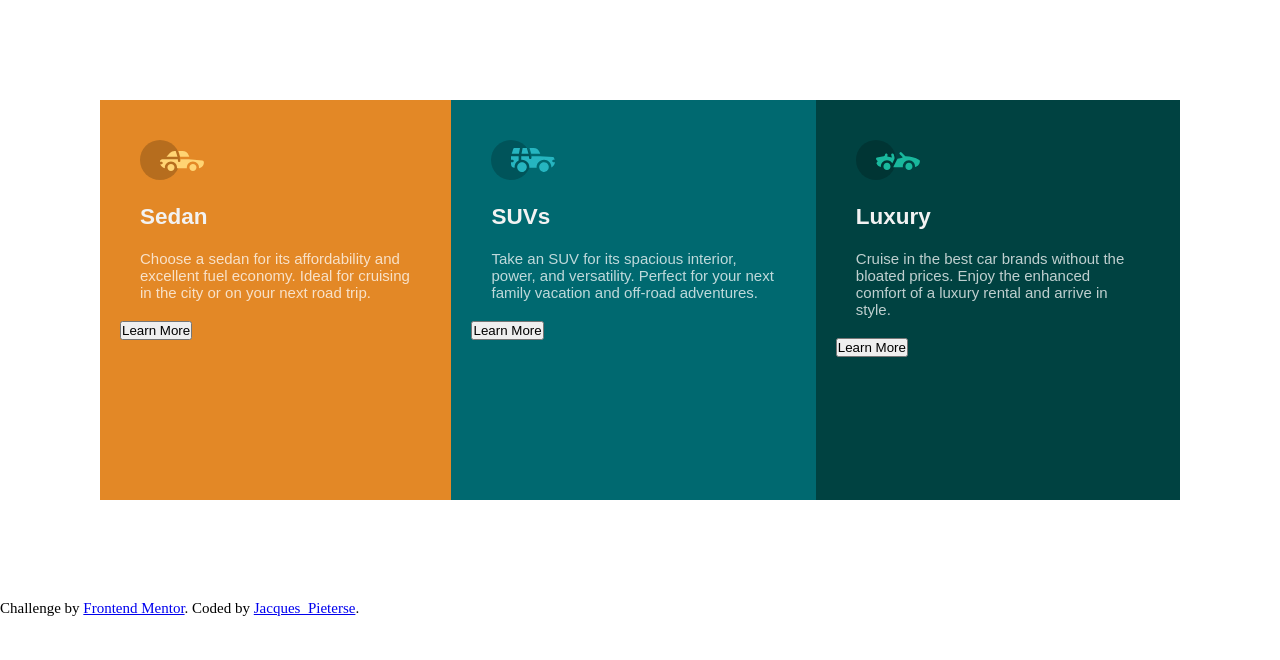
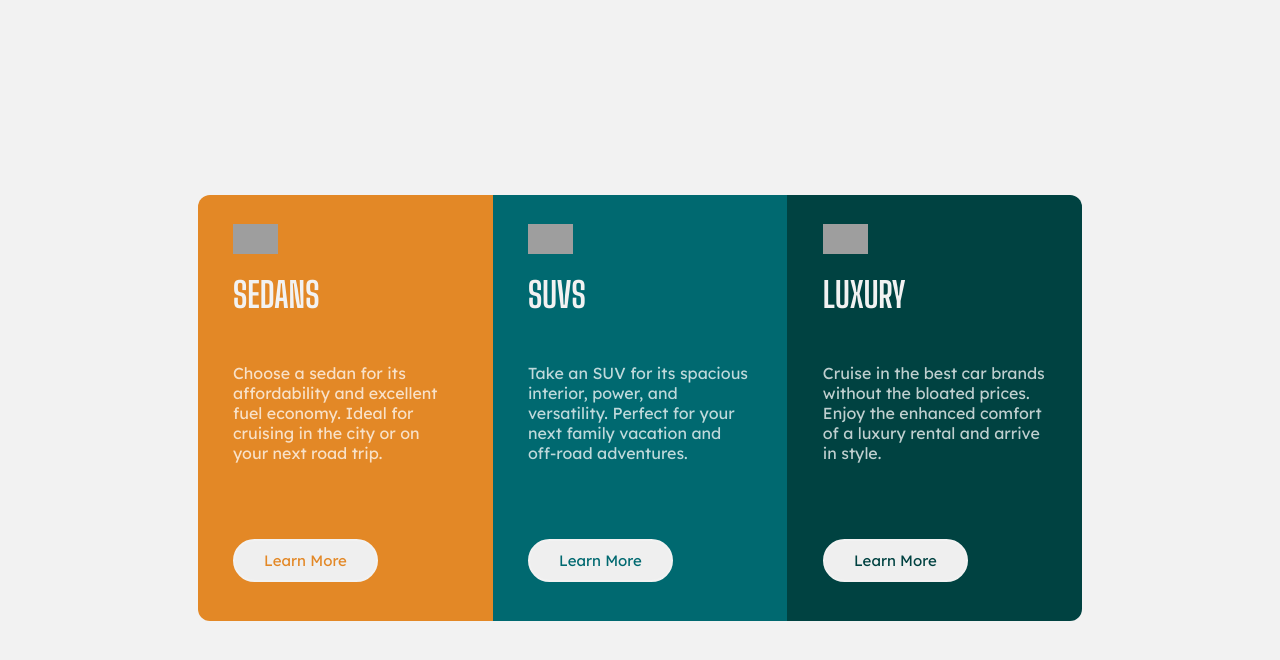
Before and after one commit to JacquesPieterse7/3-column-preview-card-, a plain HTML site: page index.html in a window 1280 px wide. Drawn offline with Linux system fonts and the light colour scheme; grey boxes are pictures that could not be loaded; a web font is replaced by a local one.

Commit message:
first commit

```diff
--- a/index.html
+++ b/index.html
@@ -1,72 +1,42 @@
 <!DOCTYPE html>
 <html lang="en">
+
 <head>
   <meta charset="UTF-8">
-  <meta name="viewport" content="width=device-width, initial-scale=1.0"> <!-- displays site properly based on user's device -->
+  <meta name="viewport" content="width=device-width, initial-scale=1.0">
 
   <link rel="icon" type="image/png" sizes="32x32" href="./images/favicon-32x32.png">
   <link rel="stylesheet" href="style.css">
-  <link rel="stylesheet" href="https://fonts.google.com/specimen/Lexend+Deca">
-  <link rel="stylesheet" href="https://fonts.google.com/specimen/Big+Shoulders+Display">
-
-
   <title>Frontend Mentor | 3-column preview card component</title>
 
+</head>
 
-</head>
 <body>
-    <div class="main_container">
-        <!-- Sedan card -->
-        <div class="sedan_container">
-            <div class="icon">
-                <img src="images/icon-sedans.svg"/>
-            </div>
-            <h2 class="heading">Sedan</h2>
-            <p>
-                Choose a sedan for its affordability and excellent fuel economy. Ideal for cruising in the city
-                or on your next road trip.
-            </p>
-            <div class="button">
-                <button>Learn More</button>
-            </div>
-        </div>
+  <main class="container">
+      <section class="cards card1">
+        <img src="https://digitshack.com/codepen/mentor3/icon-sedans.svg" alt="">
+        <h2>Sedans</h2>
+        <p>Choose a sedan for its affordability and excellent fuel economy. Ideal for cruising in the city
+          or on your next road trip.</p>
+        <button class="btn btn1">Learn More</button>
+      </section>
 
-        <!-- SUV card -->
-        <div class="suv_container">
-            <div class="icon">
-                <img src="images/icon-suvs.svg"/>
-            </div>
-            <h2 class="heading">SUVs</h2>
-            <p>
-                Take an SUV for its spacious interior, power, and versatility. Perfect for your next family vacation
-                and off-road adventures.
-            </p>
-            <div class="button">
-                <button>Learn More</button>
-            </div>
-        </div>
+      <section class="cards card2">
+        <img src="https://digitshack.com/codepen/mentor3/icon-suvs.svg" alt="">
+        <h2>SUVs</h2>
+        <p>Take an SUV for its spacious interior, power, and versatility. Perfect for your next family vacation
+          and off-road adventures.</p>
+          <button class="btn btn2">Learn More</button>
+      </section>
 
-        <!-- Luxury card -->
-        <div class="luxury_container">
-            <div class="icon">
-                <img src="images/icon-luxury.svg"/>
-            </div>
-            <h2 class="heading">Luxury</h2>
-            <p>
-                Cruise in the best car brands without the bloated prices. Enjoy the enhanced comfort of a luxury
-                rental and arrive in style.
-            </p>
-            <div class="button">
-                <button>Learn More</button>
-            </div>
-        </div>
-    </div>
+      <section class="cards card3">
+        <img src="https://digitshack.com/codepen/mentor3/icon-luxury.svg" alt="">
+        <h2>Luxury</h2>
+        <p>Cruise in the best car brands without the bloated prices. Enjoy the enhanced comfort of a luxury
+          rental and arrive in style.</p>
+          <button class="btn btn3">Learn More</button>
+      </section>
+  </main>
+</body>
 
-    <footer id="footer">
-        <div class="attribution">
-            Challenge by <a href="https://www.frontendmentor.io?ref=challenge" target="_blank">Frontend Mentor</a>.
-            Coded by <a href="#">Jacques_Pieterse</a>.
-        </div>
-    </footer>
-</body>
 </html>
--- a/style.css
+++ b/style.css
@@ -1,61 +1,132 @@
-* {
-    margin: 0;
-    padding: 0;
-}
+@import url('https://fonts.googleapis.com/css2?family=Lexend+Deca&display=swap');
+@import url('https://fonts.googleapis.com/css2?family=Big+Shoulders+Display:wght@700&family=Lexend+Deca&display=swap');
 
-body{
-    font-size: 15px;
-}
-
-/* Variables */
-:root {
+:root{
     --Bright-orange: hsl(31, 77%, 52%);
     --Dark-cyan: hsl(184, 100%, 22%);
     --Very-dark-cyan: hsl(179, 100%, 13%);
 
-    --Transparent-white: hsla(0, 0%, 100%, 0.75);
-    --Very-light-gray: hsl(0, 0%, 95%);
-}
-
-
-
-.main_container {
-    display: flex;
-    margin: 100px;
-    height: 400px;
-
+    --Transparent-white: hsla(0, 0%, 100%, 0.75);      /* (paragraphs) */
+    --Very-light-gray: hsl(0, 0%, 95%); /* (background, headings, buttons) */
 
 }
 
-.sedan_container {
-    background-color: var(--Bright-orange);
-    padding: 20px;
-
+body {
+    background-color: var(--Very-light-gray);
+    font-size: 15px;
+    font-family: 'Big Shoulders Display', 'Lexend Deca', sans-serif, cursive;
+    display: grid;
+    place-items: center;
+    min-height: 100vh;
+}
+.container {
+    display: grid;
+    grid-template-columns: 1fr 1fr 1fr;
+    margin: 0 15%;
+    border-radius: 12px;
+    overflow: hidden;
 }
 
-.icon {
-    margin: 20px;
-
+.cards {
+    display: flex;
+    flex-direction: column;
+    justify-content: space-evenly;
+    padding: 10% 12%;
 }
 
-.suv_container {
-    background-color: var(--Dark-cyan);
-    padding: 20px;
+.card1 {
+    background-color: var(--Bright-orange);
 }
 
-.luxury_container {
-    background-color: var(--Very-dark-cyan);
-    padding: 20px;
+.card2 {
+    background-color: var(--Dark-cyan);
 }
 
-.heading {
-    font-family: 'Lexend Deca', sans-serif;
+.card3 {
+    background-color: var(--Very-dark-cyan);
+}
+
+img {
+    width: 45px;
+    height: 30px;
+}
+
+h2 {
+    font-size: 35px;
+    font-weight: 700;
     color: var(--Very-light-gray);
-    margin: 20px;
+    text-transform: uppercase;
+    margin-top: 20px;
 }
 
 p {
-    font-family: 'Big Shoulder Display', sans-serif;
+    font-size: 16px;
+    font-weight: 400;
+    font-family: 'Lexend Deca', sans-serif;
     color: var(--Transparent-white);
-    margin: 20px;
+    margin-top: 18px
 }
+
+.btn {
+    font-weight: 400;
+    font-family: 'Lexend Deca', sans-serif;
+    font-size: 15px;
+    display: inline-block;
+    width: 145px;
+    margin-top: 60px;
+    margin-bottom: 10px;
+    padding: 10px 0;
+    border-radius: 25px;
+    border: 2px solid hsl(0, 0%, 95%);
+    transition: all .4s ease-in-out;
+    cursor: pointer;
+}
+
+.btn:hover {
+    background-color: transparent;
+    color: var(--Very-light-gray);
+}
+
+.btn1 {
+    color: var(--Bright-orange);
+}
+
+.btn2 {
+    color: var(--Dark-cyan);
+}
+
+.btn3 {
+    color: var(--Very-dark-cyan);
+}
+
+@media only screen and (max-width: 999px) {
+    .container{
+        margin: 1% 1%;
+    }
+}
+
+@media only screen and (max-width: 725px) {
+    .container{
+        margin: 3% 2%;
+    }
+}
+
+@media only screen and (max-width: 680px) {
+    .container{
+        grid-template-columns: 1fr;
+        margin: 5%;
+    }
+}
+
+@media only screen and (max-width: 425px) {
+    .container{
+        margin: 8%;
+    }
+
+    .btn {
+        font-size: 12px;
+        margin-top: 30px;
+        margin-bottom: 5px;
+        padding: 10px 0;
+    }
+}
```
